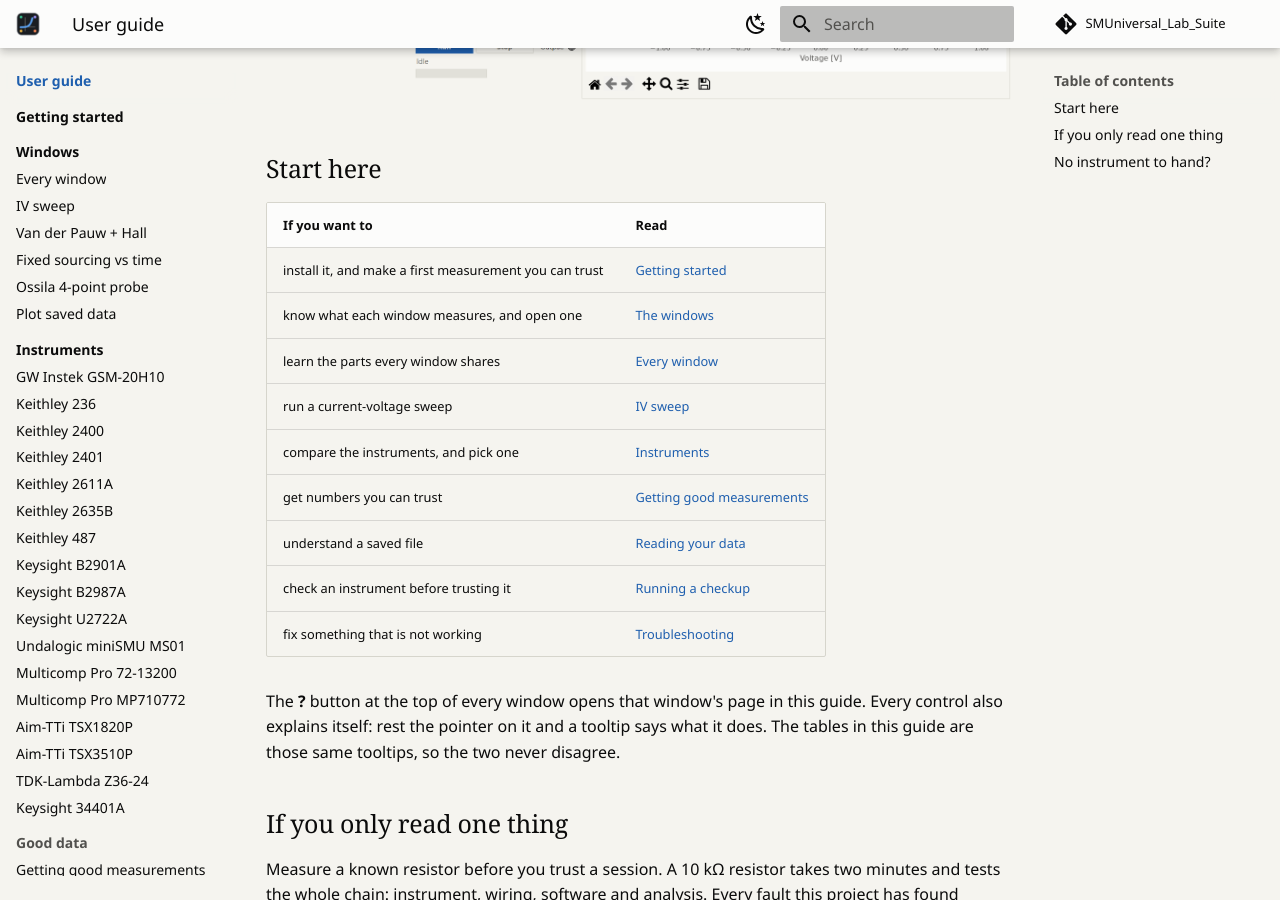
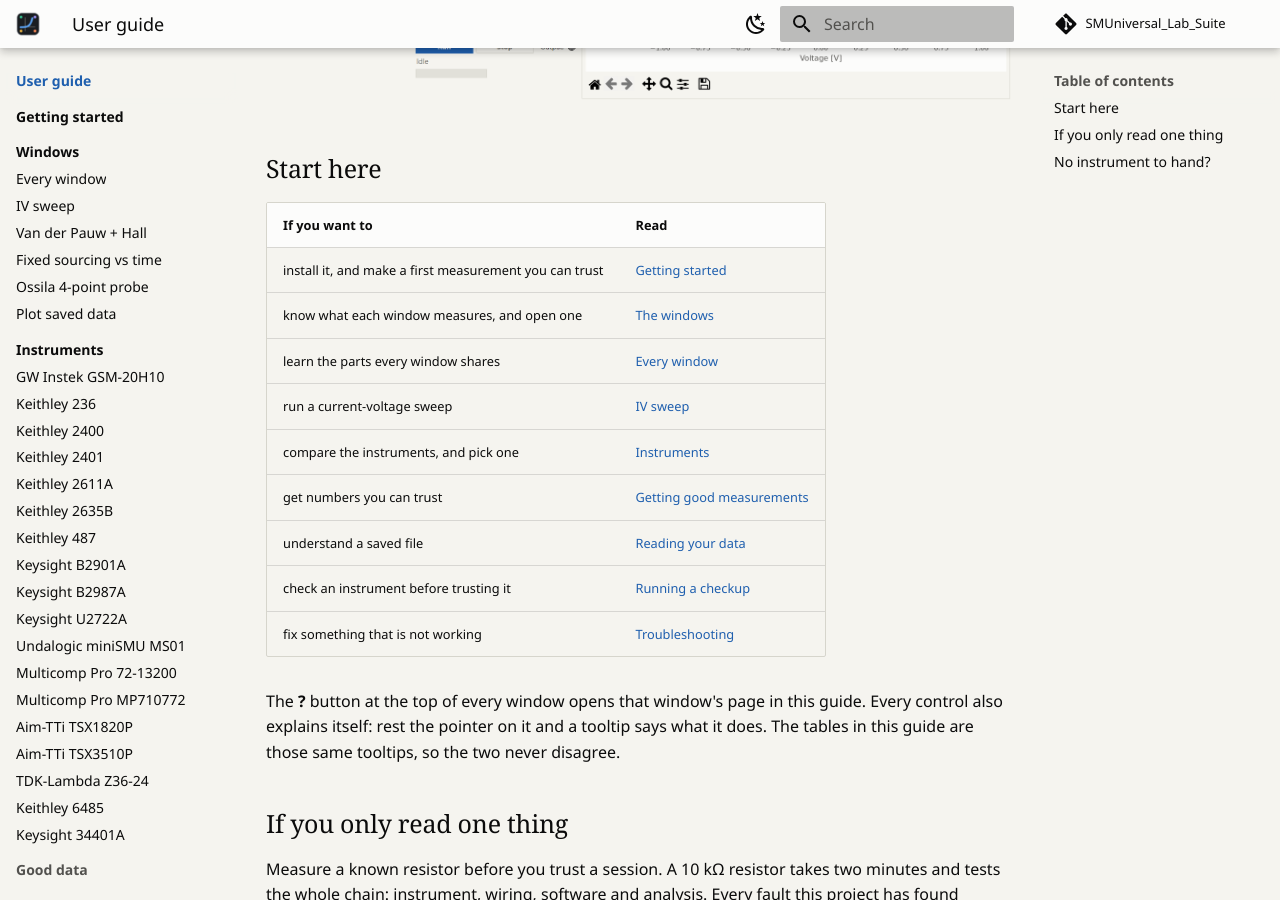
Before and after one commit to jcgutierrezg/SMUniversal_Lab_Suite, an MkDocs documentation site: the page built from docs/index.md, in a window 1280 px wide and 900 px high, scrolled down 623 px. Built offline with MkDocs 1.6.1 and Material for MkDocs 9.7.7, drawn with Linux system fonts in a browser that asks for light colours; comment, search, counter and statistics services are not loaded.

Commit message:
Put the 6485's pages in the site navigation
Co-Authored-By: Claude Opus 5.5 <noreply@anthropic.com>

```diff
--- a/mkdocs.yml
+++ b/mkdocs.yml
@@ -93,6 +93,7 @@ nav:
       - guide/instruments/aimtti-tsx1820p.md
       - guide/instruments/aimtti-tsx3510p.md
       - guide/instruments/tdk-lambda-z36-24.md
+      - guide/instruments/keithley-6485.md
       - guide/instruments/keysight-34401a.md
     - Good data:
       - guide/good-data/getting-good-measurements.md
@@ -118,6 +119,7 @@ nav:
       - instruments/multicomp-72-13200.md
       - instruments/aimtti-tsx3510p.md
       - instruments/aimtti-tsx1820p.md
+      - instruments/keithley-6485.md
       - instruments/keysight-34401a.md
       - instruments/keysight-b2987a.md
       - instruments/multicomp-mp710772.md
@@ -234,6 +236,7 @@ nav:
         - reference/manuals/mp710772-commands.md
         - reference/manuals/zplus-commands.md
         - reference/manuals/b2987a-commands.md
+        - reference/manuals/6485-commands.md
         - reference/manuals/72-13200-commands.md
         - reference/manuals/gsm-20h10-buffer-and-errors.md
         - reference/manuals/u2722a-source-limit.md
```
